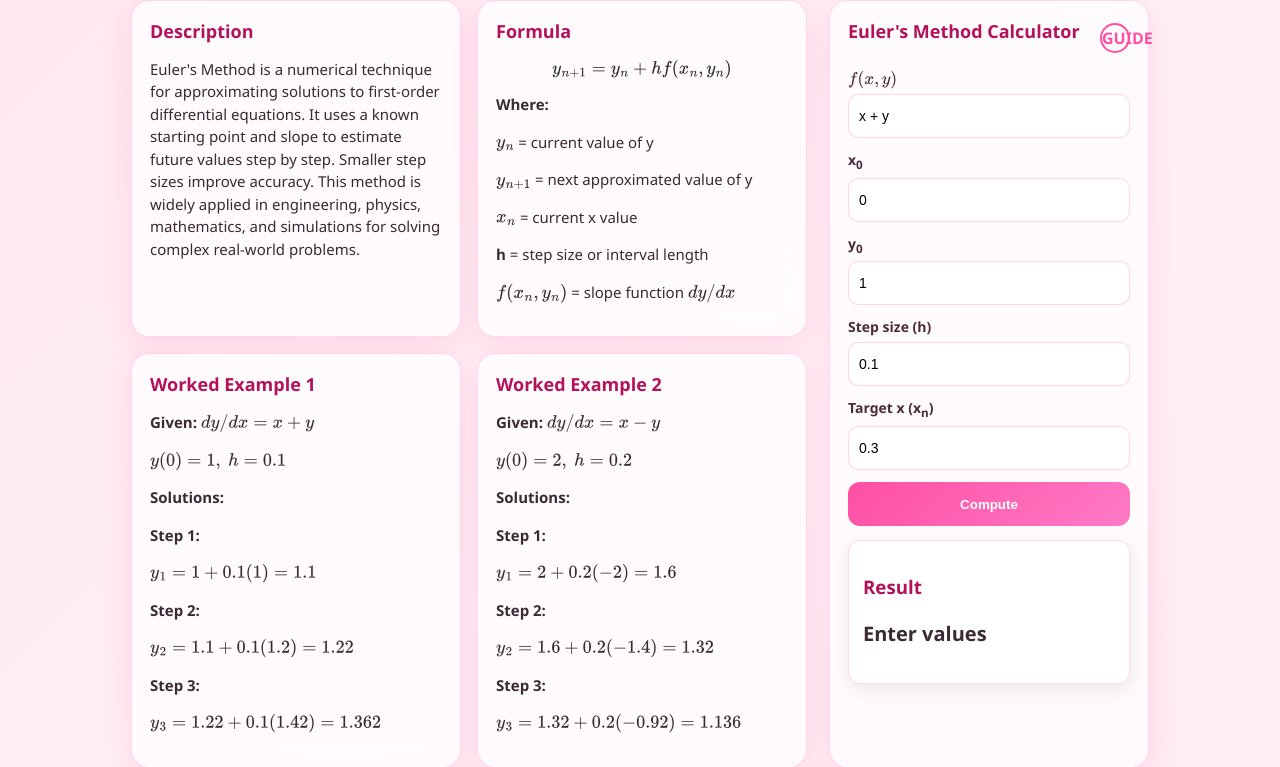
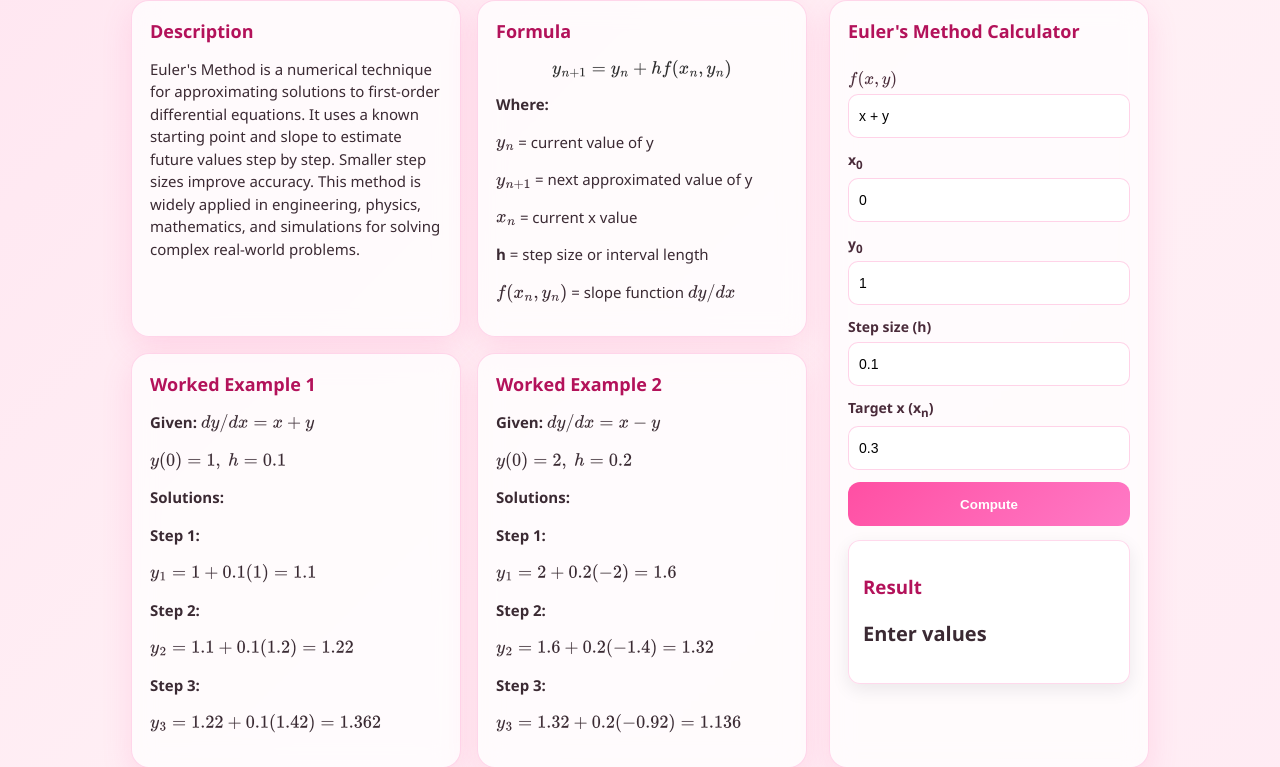
Before and after one commit to castoricodonna123-debug/eulers-method-calculator, a Flask app: page / in a window 1280 px wide. Shown: the part 158-925 px from the top of the page. Run offline with Flask 3, Linux system fonts and the light colour scheme.

Commit message:
Update index.html

```diff
--- a/templates/index.html
+++ b/templates/index.html
@@ -82,7 +82,6 @@
 
         <div class="calculator-title">
             <h2>Euler's Method Calculator</h2>
-            <span>GUIDE</span>
         </div>
 
         <form method="post">
```
